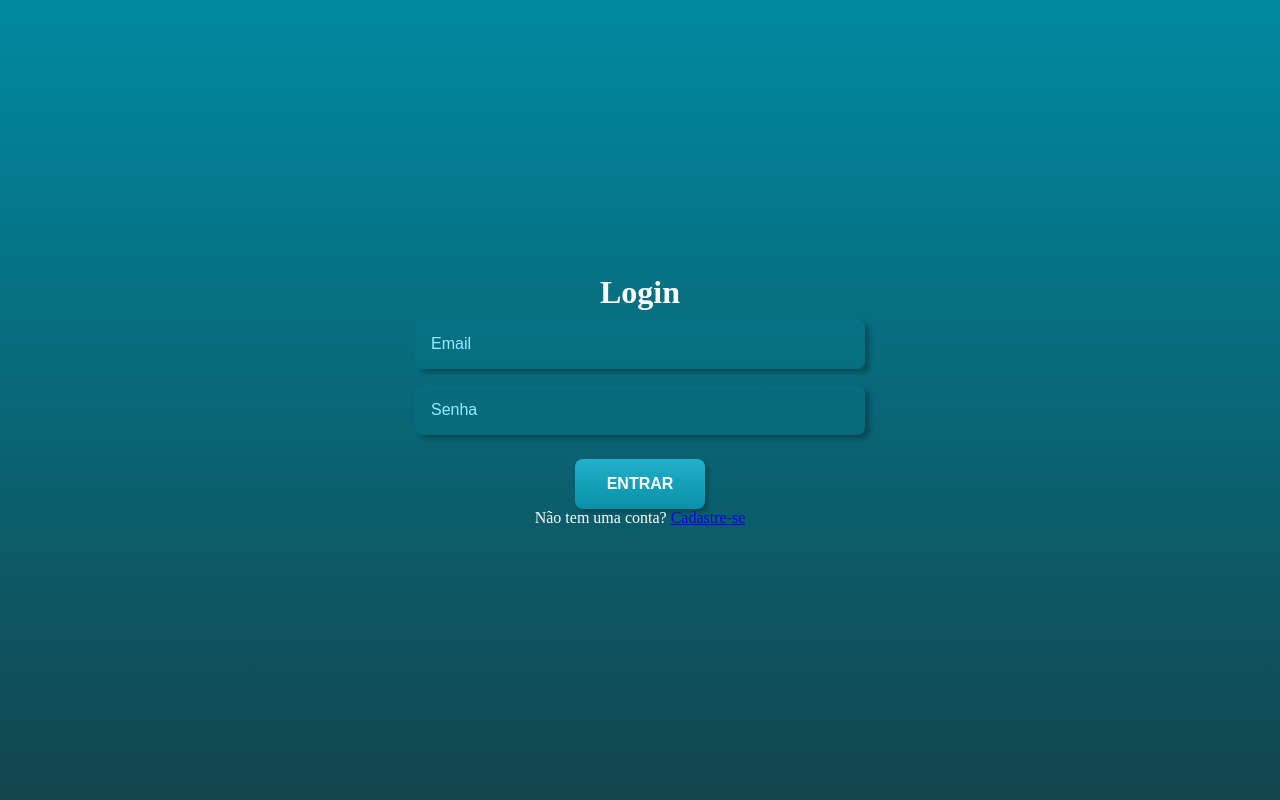
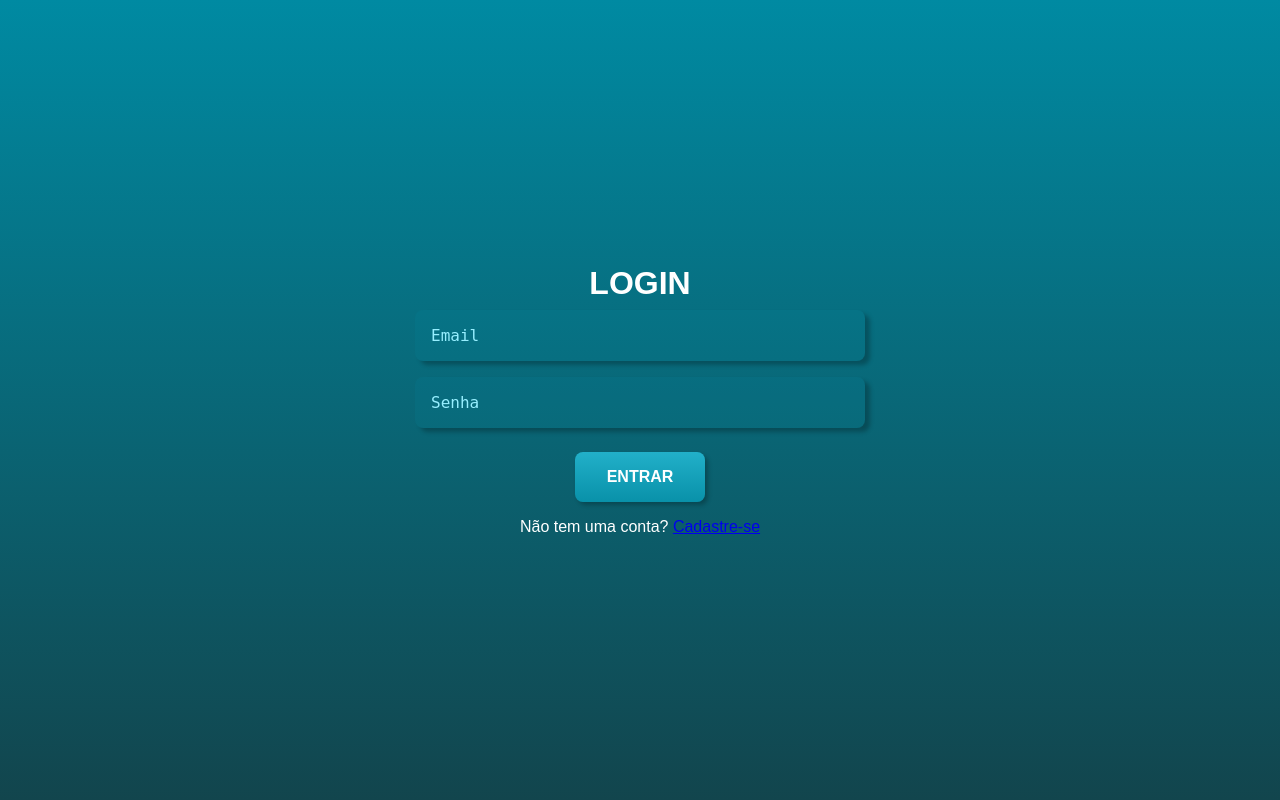
Before and after one commit to Gab-off/BugTalk, a PHP site: page /login in a window 1280 px wide. Run offline with PHP 8.4, Linux system fonts and the light colour scheme.

Commit message:
cadastro e login finalizados

```diff
--- a/public/css/style.css
+++ b/public/css/style.css
@@ -9,6 +9,7 @@
 
 body {
   height: 100vh;
+  font-family: "VCR OSD Mono", sans-serif;
 }
 
 .container {
@@ -37,8 +38,13 @@ body {
   text-align: center;
 }
 
+.form_title {
+  text-transform: uppercase;
+}
+
 .form_input {
   background: rgba(1, 150, 176, 0.1);
+  font-family: "ProFont IIx Nerd Font Mono", monospace;
   box-shadow: 5px 4px 4px 0 rgba(0, 0, 0, 0.25);
   color: #97EFFF;
   width: 100%;
@@ -77,6 +83,8 @@ body {
   border-radius: 0.5rem;
   box-shadow: 3px 3px 4px rgba(0, 0, 0, 0.25);
   margin-top: 1rem;
+  margin-bottom: 1rem;
+  margin-top: 1rem;
   transition: all 0.3s ease;
 }
 
--- a/public/index.php
+++ b/public/index.php
@@ -15,10 +15,18 @@ $requestMethod = $_SERVER['REQUEST_METHOD'];
 switch ($uri) {
 
     case '/':
-        if ($requestMethod == 'GET') {
+//        if ($requestMethod == 'GET') {
+//            require_once __DIR__ . '/../src/Views/semLogin.php';
+//        }
+//        if ($requestMethod == 'POST') {
+//           if (isset($_SESSION['usuario_id'])) {
+//               require_once __DIR__ . '/../src/Views/comLogin.php';
+//           }
+//        }
+        if (isset($_SESSION['usuario_id'])) {
+            require_once __DIR__ . '/../src/Views/comLogin.php';
+        } else {
             require_once __DIR__ . '/../src/Views/semLogin.php';
-        } elseif ($requestMethod == 'POST') {
-            require_once __DIR__ . '/../src/Views/comLogin.php';
         }
         break;
 
@@ -42,8 +50,6 @@ switch ($uri) {
         $authController->logout();
         break;
 
-
-
     default:
         http_response_code(404);
         echo "Página não encontrada";
--- a/src/Models/Usuario.php
+++ b/src/Models/Usuario.php
@@ -48,7 +48,7 @@ class Usuario
      */
     public function findByEmail(string $email)
     {
-        $query = 'MATCH (n:Usuario) WHERE n.email = $email RETURN n LIMIT 1';
+        $query = 'MATCH (n:Usuario) WHERE n.email = $email RETURN n.senha AS senha, id(n) AS id, n.nome AS nome, n.admin AS isAdmin LIMIT 1';;
         $result = $this->client->run($query, ['email' => $email]);
 
         if ($result->isEmpty()) {
--- a/src/Views/auth/login.php
+++ b/src/Views/auth/login.php
@@ -1,9 +1,8 @@
-<?php require_once __DIR__ . '/../layouts/header.php'; ?>
-
+<?php require_once __DIR__ . '/../layouts/head.php'; ?>
 <body class="cadastrar_bg">
 <main class="container main_form">
     <div class="form_container">
-        <h1>Login</h1>
+        <h1 class="form_title">Login</h1>
         <?php if (isset($erro)): ?>
             <div><?= htmlspecialchars($erro) ?></div>
         <?php endif; ?>
--- a/src/Views/comLogin.php
+++ b/src/Views/comLogin.php
@@ -1 +1,2 @@
+<?php require_once __DIR__ . '/layouts/header.php'; ?>
 <h1>Entrou com login</h1>
--- /dev/null
+++ b/src/Views/layouts/head.php
@@ -0,0 +1,7 @@
+<!DOCTYPE html>
+<html lang="pt-br">
+<head>
+    <meta charset="UTF-8">
+    <title>Bugtalk Fórum</title>
+    <link rel="stylesheet" href="/css/style.css">
+</head>
--- a/src/Views/layouts/header.php
+++ b/src/Views/layouts/header.php
@@ -1,7 +1,5 @@
-<!DOCTYPE html>
-<html lang="pt-br">
-<head>
-    <meta charset="UTF-8">
-    <title>Bugtalk Fórum</title>
-    <link rel="stylesheet" href="/css/style.css">
-</head>
+<nav>
+    <?php if (isset($_SESSION['usuario_id'])) : ?>
+        <a href="/logout">Deslogar</a>
+    <?php endif; ?>
+</nav>
--- a/src/Views/semLogin.php
+++ b/src/Views/semLogin.php
@@ -1 +1,2 @@
+<?php require_once __DIR__ . '/layouts/header.php'; ?>
 <h1>Entrou sem login</h1>
--- a/src/Views/usuarios/cadastrar.php
+++ b/src/Views/usuarios/cadastrar.php
@@ -1,8 +1,8 @@
-<?php require_once __DIR__ . '/../layouts/header.php'; ?>
+<?php require_once __DIR__ . '/../layouts/head.php'; ?>
     <body class="cadastrar_bg">
     <main class="container main_form">
         <div class="form_container">
-            <h1>Cadastre-se</h1>
+            <h1 class="form_title">Cadastre-se</h1>
             <p>Ao clicar em cadastrar você concorda com nossos termos de serviço e com a nossa política de
                 privacidade</p>
             <?php if (isset($erro)): ?>
--- a/src/scss/_cadastrar.scss
+++ b/src/scss/_cadastrar.scss
@@ -20,16 +20,12 @@
   text-align: center;
 }
 
+.form_title {
+  text-transform: uppercase;
+}
+
 .form_input {
   @include variables.form-input;
-  width: 100%;
-  max-width: 450px;
-  padding: 1rem;
-  margin: 0.5rem 0;
-  font-size: medium;
-  border: none;
-  border-radius: 0.5rem;
-  outline: none;
   transition: all 0.3s ease-in-out;
 }
 
@@ -47,6 +43,7 @@
 
 .form-button {
   @include variables.form-button;
+  margin-top: 1rem;
   transition: all 0.3s ease;
 }
 
--- a/src/scss/_general.scss
+++ b/src/scss/_general.scss
@@ -4,6 +4,7 @@
 
 body {
     height: 100vh;
+    font-family: 'VCR OSD Mono', sans-serif;
 }
 
 .container {
--- a/src/scss/_variables.scss
+++ b/src/scss/_variables.scss
@@ -7,8 +7,17 @@ $form-button_bg: linear-gradient(180deg, #22B0C9, #0991A9);
 
 @mixin form-input {
   background: $form-input_bg;
+  font-family: "ProFont IIx Nerd Font Mono", monospace;
   box-shadow: 5px 4px 4px 0 rgba(0, 0, 0, 0.25);
   color: $form-input_fontColor;
+  width: 100%;
+  max-width: 450px;
+  padding: 1rem;
+  margin: 0.5rem 0;
+  font-size: medium;
+  border: none;
+  border-radius: 0.5rem;
+  outline: none;
 }
 
 @mixin form-input_focus {
@@ -28,6 +37,7 @@ $form-button_bg: linear-gradient(180deg, #22B0C9, #0991A9);
   border-radius: 0.5rem;
   box-shadow: 3px 3px 4px rgba(0, 0, 0, 0.25);
   margin-top: 1rem;
+  margin-bottom: 1rem;
 }
 
 @mixin form-button_hover {
```
Also changed, not shown: src/imgs/logo_bug.svg (added), 1 other file.
